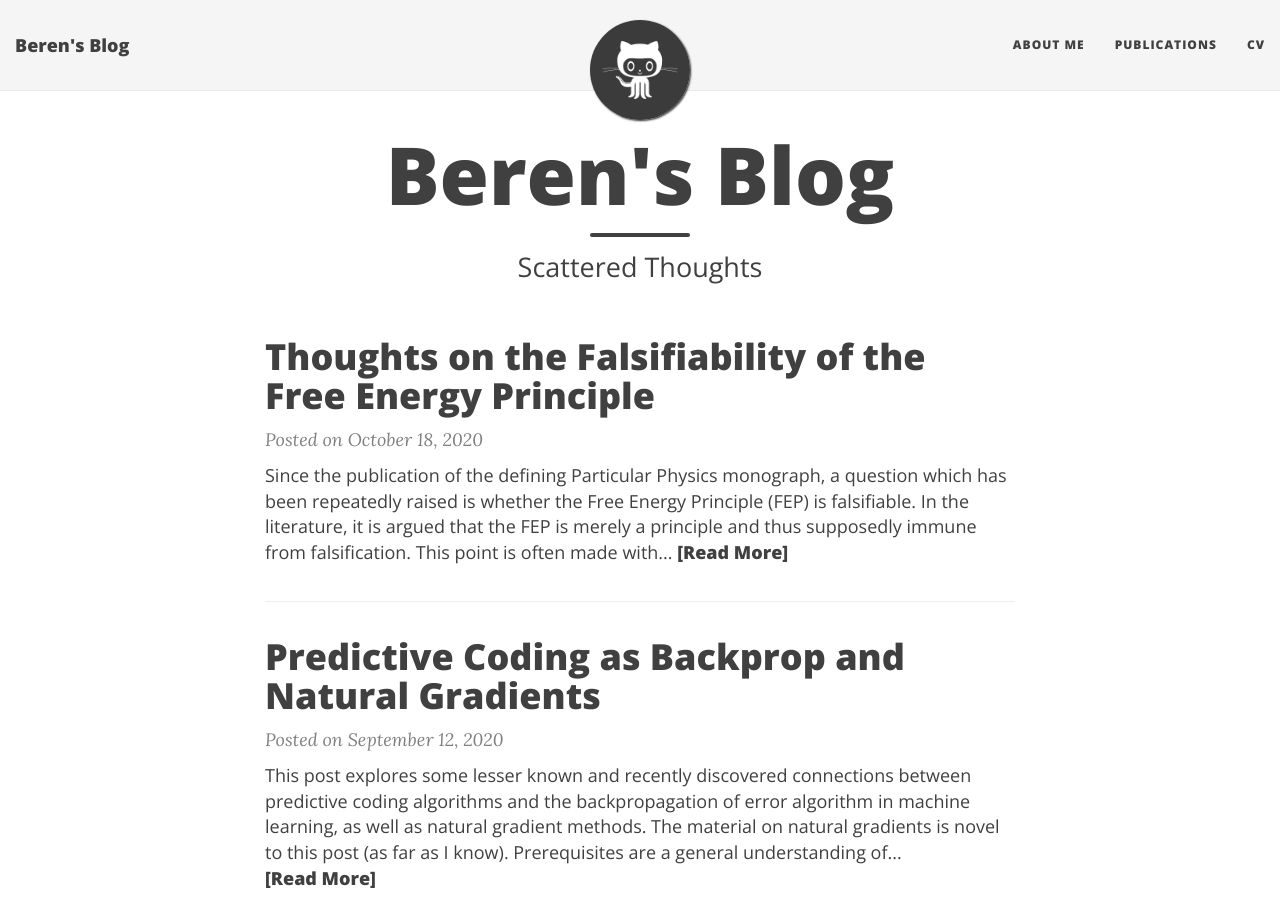
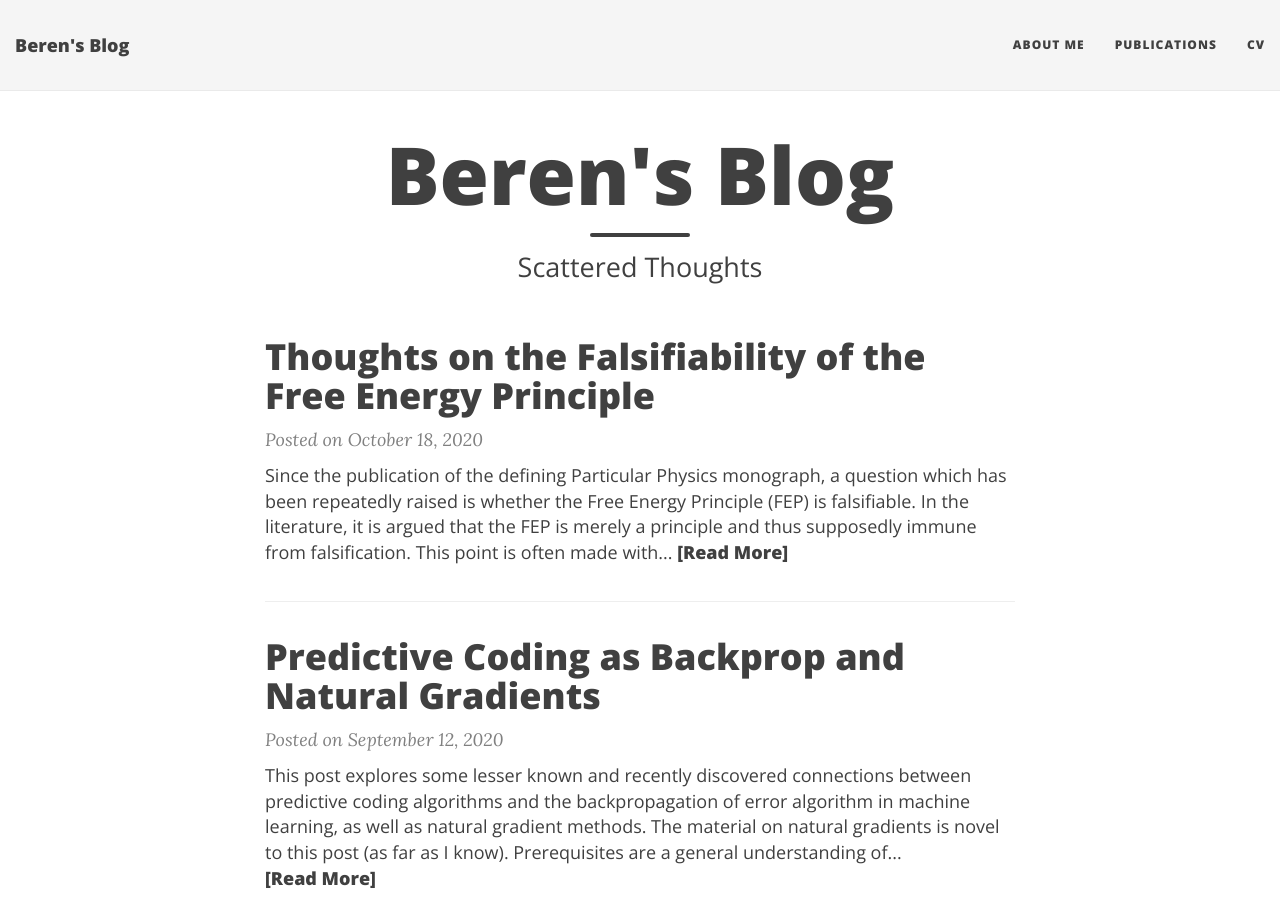
Before and after one commit to BerenMillidge/BerenMillidge.github.io, a Jekyll site: the page built from index.html, in a window 1280 px wide and 900 px high. Built offline with Jekyll 4.4.1, drawn with Linux system fonts in a browser that asks for light colours; nearby versions of some CDN libraries; the list of posts is cut into pages by our own code.

Commit message:
test remove avatar

```diff
--- a/_config.yml
+++ b/_config.yml
@@ -29,7 +29,7 @@ navbar-links:
 
 # Image to show in the navigation bar - image must be a square (width = height)
 # Remove this parameter if you don't want an image in the navbar
-avatar: "/img/avatar-icon.png"
+#avatar: "/img/avatar-icon.png"
 
 # If you want to have an image logo in the top-left corner instead of the title text,
 # then specify the following parameter
@@ -72,7 +72,7 @@ social-network-links:
   email: "beren@millidge.name"
   #facebook: deanattali
   github: BerenMillidge
-  #twitter: daattali
+  twitter: BerenMillidge
 #  reddit: yourname
 #  linkedin: daattali
 #  xing: yourname
```
